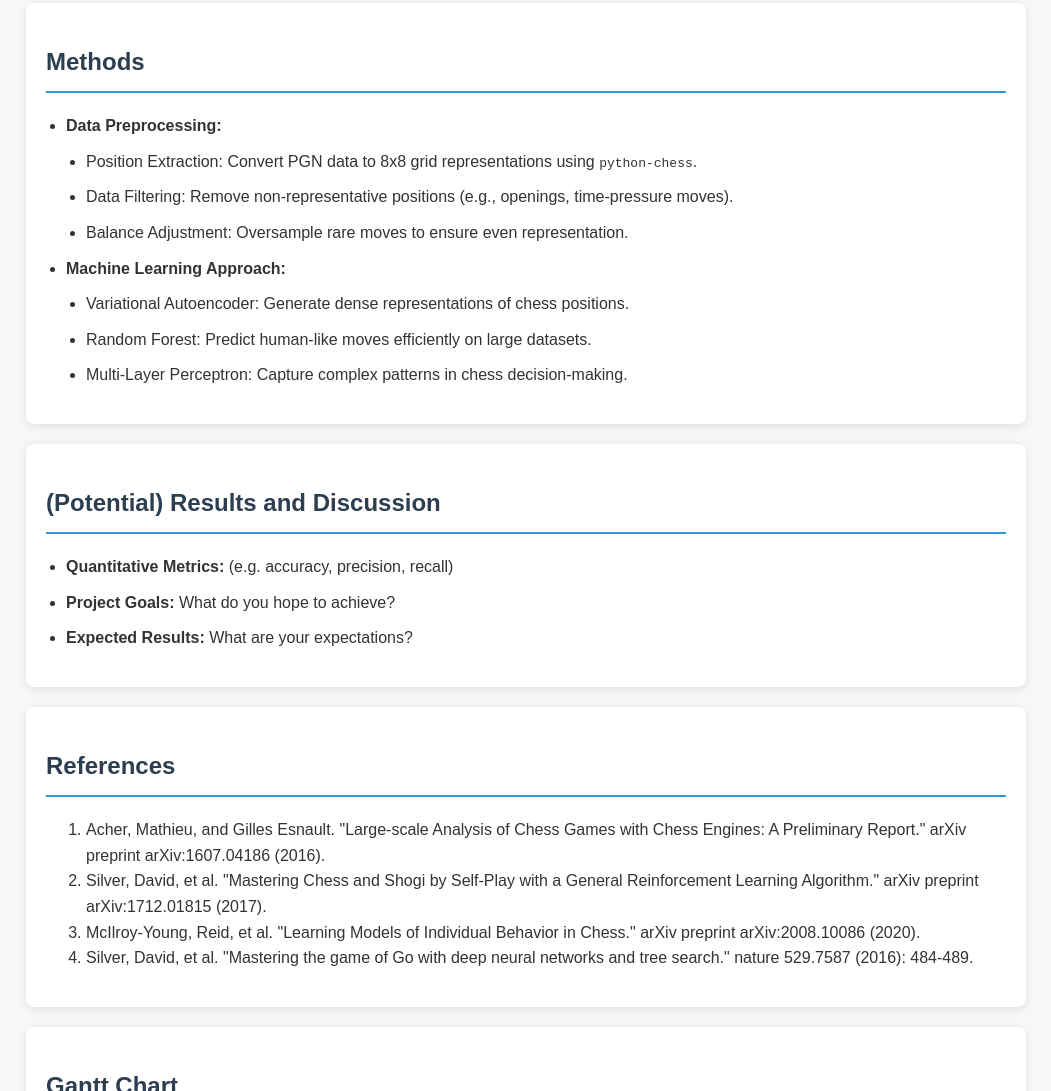
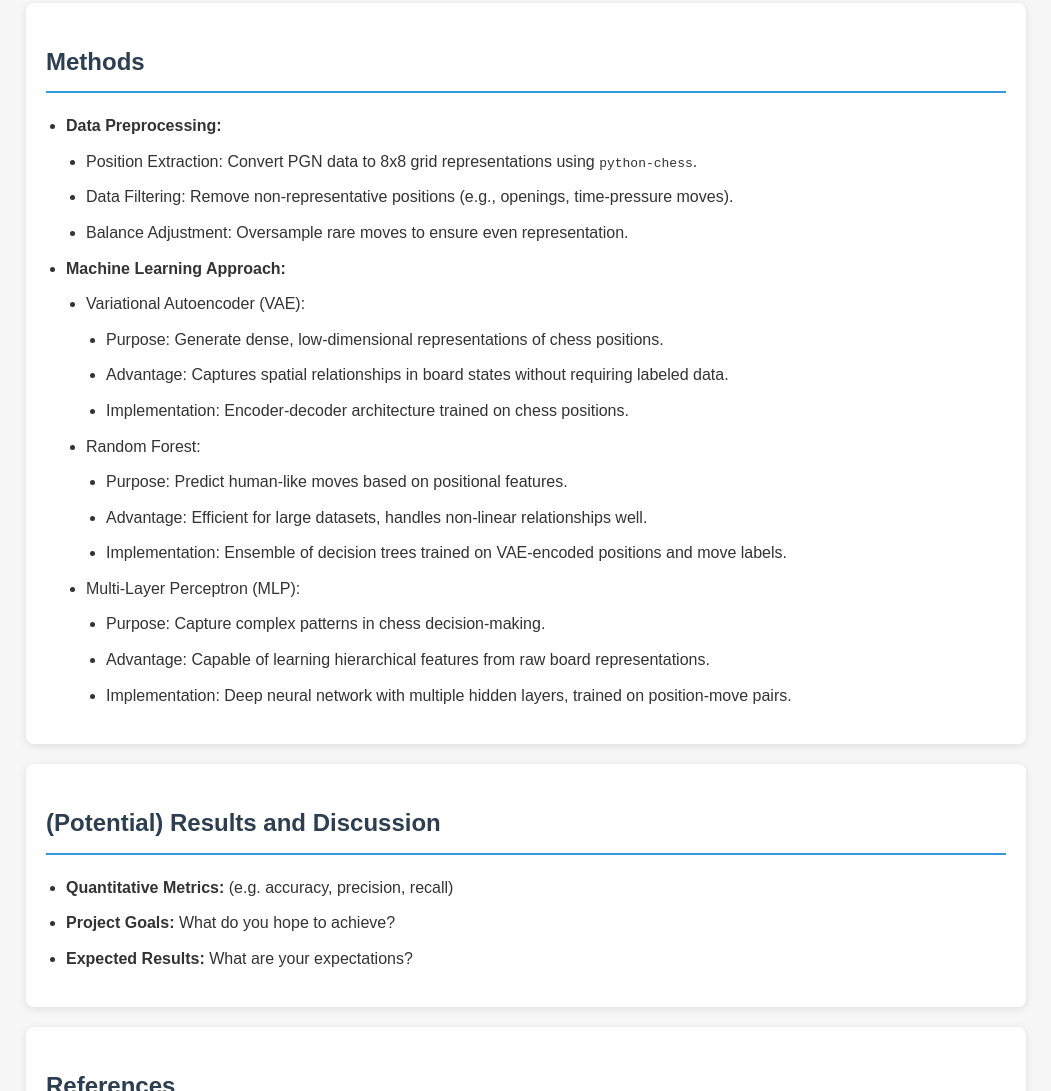
Before and after one commit to skanjalkar/ml-7641-group18, a plain HTML site: page proposal.html in a window 1280 px wide. Shown: the part 1069-2160 px from the top of the page, without its empty margins (114-1165 px from the left). Drawn offline with Linux system fonts and the light colour scheme.

```diff
--- a/proposal.html
+++ b/proposal.html
@@ -195,16 +195,59 @@
                         <strong>Machine Learning Approach:</strong>
                         <ul>
                             <li>
-                                Variational Autoencoder: Generate dense
-                                representations of chess positions.
+                                Variational Autoencoder (VAE):
+                                <ul>
+                                    <li>
+                                        Purpose: Generate dense, low-dimensional
+                                        representations of chess positions.
+                                    </li>
+                                    <li>
+                                        Advantage: Captures spatial
+                                        relationships in board states without
+                                        requiring labeled data.
+                                    </li>
+                                    <li>
+                                        Implementation: Encoder-decoder
+                                        architecture trained on chess positions.
+                                    </li>
+                                </ul>
                             </li>
                             <li>
-                                Random Forest: Predict human-like moves
-                                efficiently on large datasets.
+                                Random Forest:
+                                <ul>
+                                    <li>
+                                        Purpose: Predict human-like moves based
+                                        on positional features.
+                                    </li>
+                                    <li>
+                                        Advantage: Efficient for large datasets,
+                                        handles non-linear relationships well.
+                                    </li>
+                                    <li>
+                                        Implementation: Ensemble of decision
+                                        trees trained on VAE-encoded positions
+                                        and move labels.
+                                    </li>
+                                </ul>
                             </li>
                             <li>
-                                Multi-Layer Perceptron: Capture complex patterns
-                                in chess decision-making.
+                                Multi-Layer Perceptron (MLP):
+                                <ul>
+                                    <li>
+                                        Purpose: Capture complex patterns in
+                                        chess decision-making.
+                                    </li>
+                                    <li>
+                                        Advantage: Capable of learning
+                                        hierarchical features from raw board
+                                        representations.
+                                    </li>
+                                    <li>
+                                        Implementation: Deep neural network with
+                                        multiple hidden layers, trained on
+                                        position-move pairs.
+                                    </li>
+                                </ul>
                             </li>
                         </ul>
                     </li>
```
